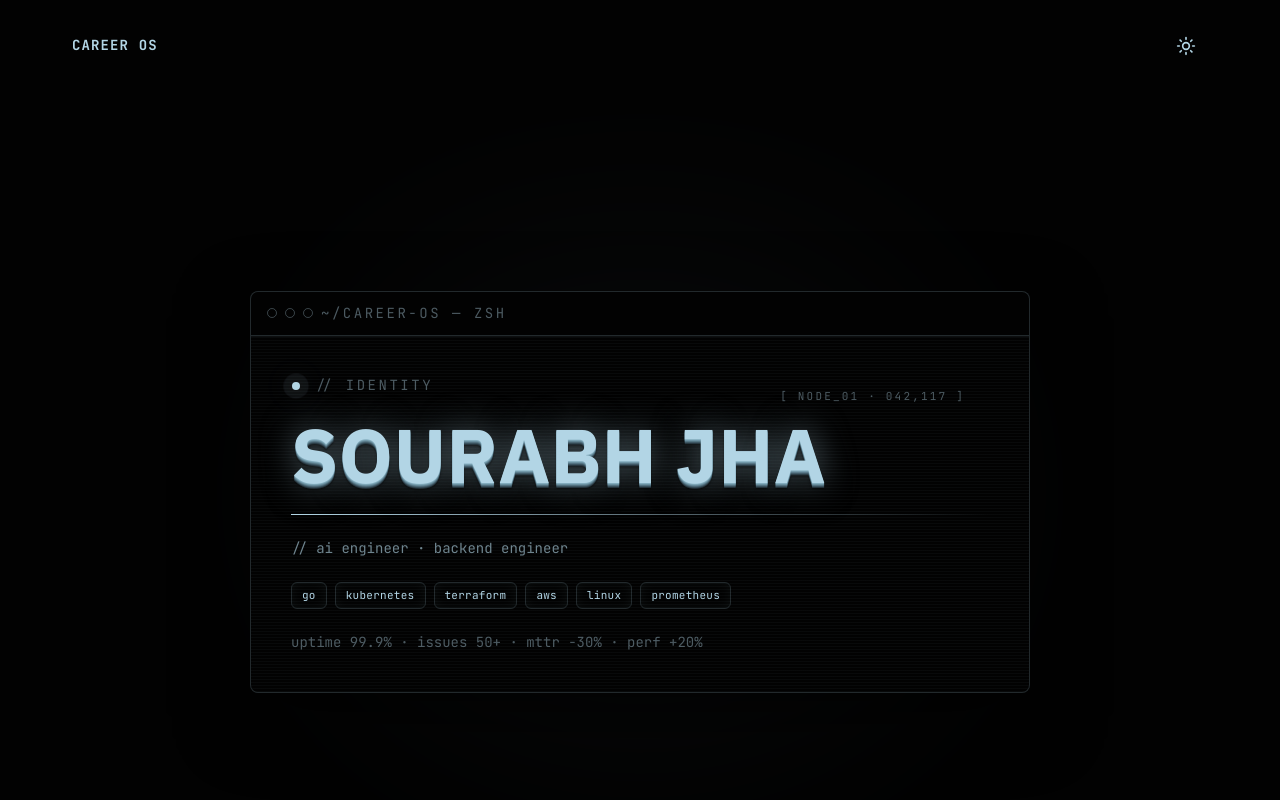
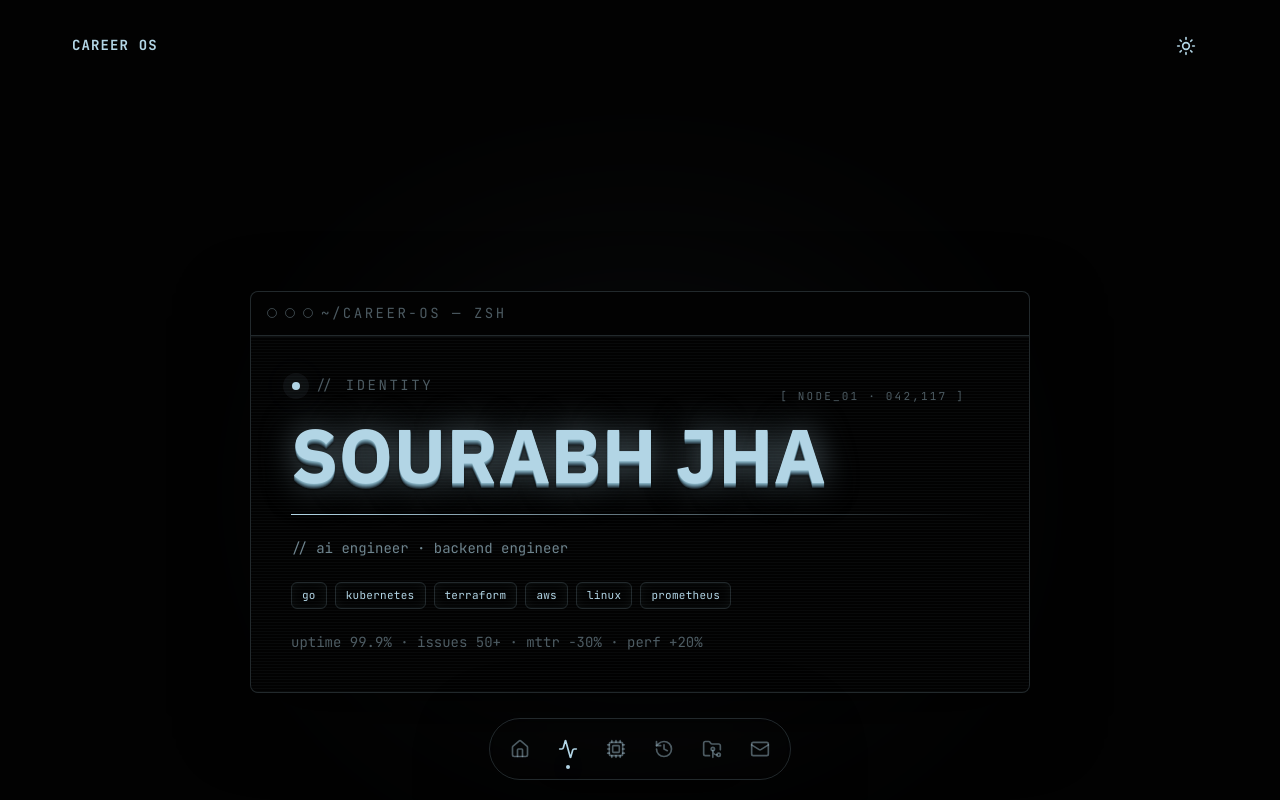
Before and after one commit to jha-sk/portfolio, a Next.js app: page / in a window 1280 px wide. Shown: the top 800 px of the page. Built offline with nearby package versions, Linux system fonts and the light colour scheme.

Commit message:
wire: add Contact + Dock to page and layout
- Import and render <Contact /> after <CertsEducation /> in page.js
- Import and render <Dock /> after <BootOverlay /> in layout.js (before header)

```diff
--- a/src/app/layout.js
+++ b/src/app/layout.js
@@ -5,6 +5,7 @@ import { cn } from '@/lib/utils';
 import { ThemeProvider } from '@/components/theme-provider';
 import { ThemeToggle } from '@/components/layout/theme-toggle';
 import { BootOverlay } from '@/components/boot/boot-overlay';
+import { Dock } from '@/components/nav/dock';
 
 export const metadata = {
   title: 'Sourabh Jha — AI Engineer / Backend Engineer',
@@ -24,6 +25,7 @@ export default function RootLayout({ children }) {
       >
         <ThemeProvider>
           <BootOverlay />
+          <Dock />
           <header className="mx-auto flex w-full max-w-content items-center justify-between px-4 py-6 md:px-6 lg:px-8">
             <span className="font-mono text-label font-semibold uppercase tracking-[0.08em] text-primary">
               Career OS
--- a/src/app/page.js
+++ b/src/app/page.js
@@ -5,6 +5,7 @@ import { Skills } from '@/components/sections/skills';
 import { Experience } from '@/components/sections/experience';
 import { Projects } from '@/components/sections/projects';
 import { CertsEducation } from '@/components/sections/certs-education';
+import { Contact } from '@/components/sections/contact';
 
 /*
  * Home route — Career OS single-page layout.
@@ -28,6 +29,7 @@ export default function HomePage() {
       <Experience />
       <Projects />
       <CertsEducation />
+      <Contact />
     </>
   );
 }
```
